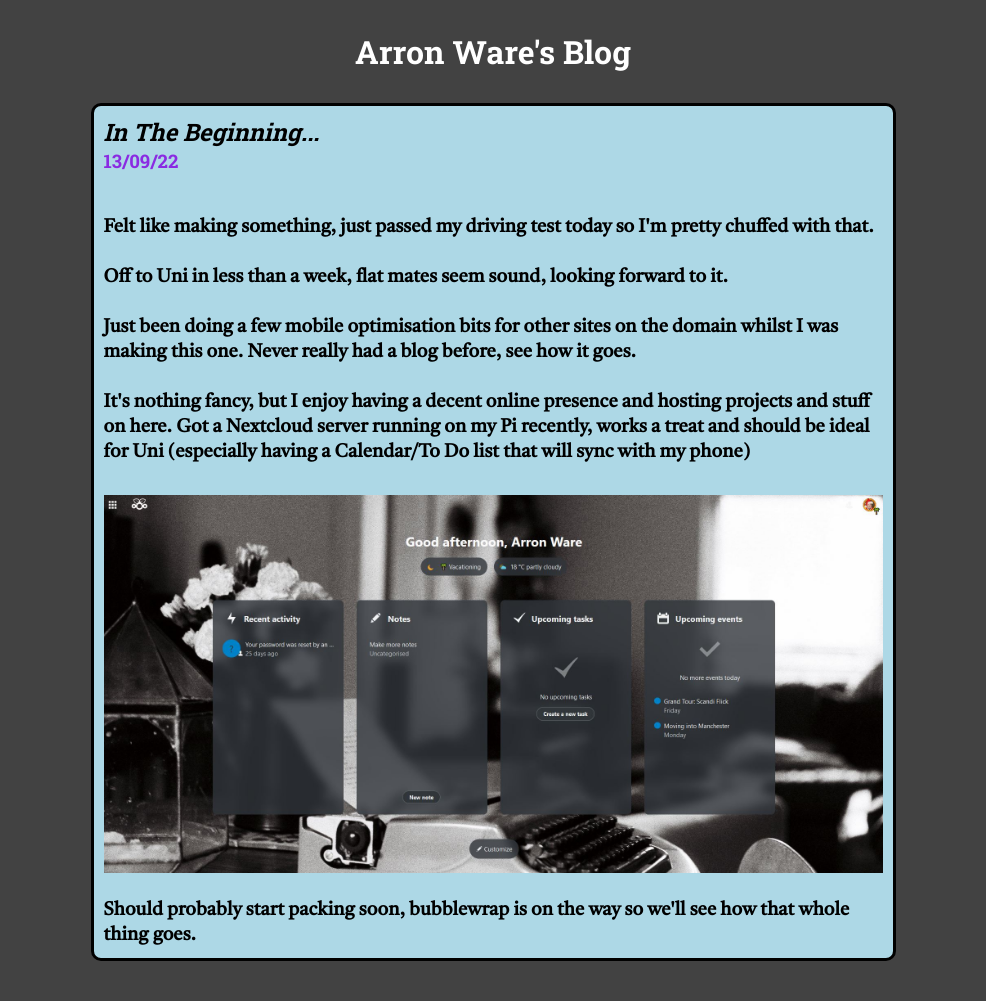
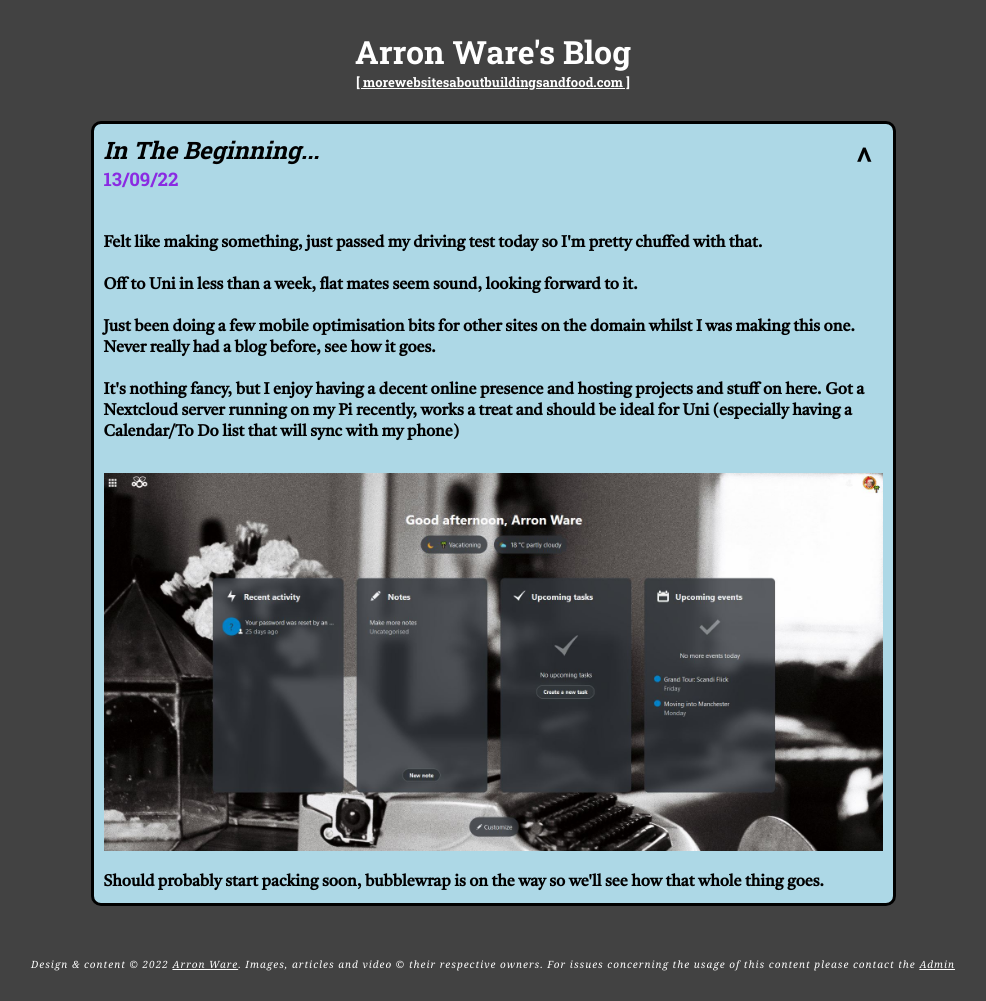
Before and after one commit to grimsby1hull0/blog, a plain HTML site: page index.html in a window 1280 px wide. Shown: the whole page, without its empty margins (147-1133 px from the left). Drawn offline with Linux system fonts and the light colour scheme.

Commit message:
showin off now arntcha

```diff
--- a/index.html
+++ b/index.html
@@ -26,12 +26,18 @@
 
             <h1 id="title">
                 Arron Ware's Blog
+                <br>
+                <a href="https://www.morewebsitesaboutbuildingsandfood.com/">[ morewebsitesaboutbuildingsandfood.com ] </a>
             </h1>
 
 
 
+
+
             <div class="blogbox">
+                <a class="tothetop" href="#">^</a>
                 <h2 class="posttitle">In The Beginning...</h2>
+
                 <h3 class="dateposted">13/09/22</h3>
                 <br><br>
                 <h3 class="postcontent">
@@ -61,7 +67,11 @@
     </div>
 
     <footer>
-
+        <br>
+    Design &amp; content © 2022 <a href="mailto:arronware333@gmail.com">Arron Ware</a>.
+    Images, articles and video © their respective owners.
+    For issues concerning the usage of this content please contact the
+    <a href="mailto:arronware333@gmail.com">Admin</a>
     </footer>
 
 </html>
--- a/stylesheet.css
+++ b/stylesheet.css
@@ -29,11 +29,38 @@ html {
     margin-bottom: 30px;
 }
 
+#title a {
+    font-size: small;
+}
+
+a:hover {
+    color: white;
+    background-color: black;
+    padding: 2px;
+}
+
+.tothetop {
+    float: right;
+    text-decoration: none;
+    font-size: 40px;
+    color: black;
+    margin-right: 10px;
+}
+
+.tothetop:hover {
+    color: black;
+    background-color: white;
+
+}
+
 #wrapper {
     margin-left: auto;
     margin-right: auto;
     width: 805px;
 }
+
+
+
 
 .blogbox {
     background-color: lightblue;
@@ -67,12 +94,25 @@ img {
 .postcontent {
     font-family: tiro;
     color: black;
+    font-size: initial;
 }
 
 
 
 
 
+
+footer {
+    font-family: Georgia, "Times New Roman", Times, serif;
+    font-size: 10px;
+    font-style: italic;
+    color:white;
+    letter-spacing: 1px;
+    line-height: 12px;
+    margin-top: 6px;
+    margin-bottom: 16px;
+    text-align: center;
+}
 
 
 
```
